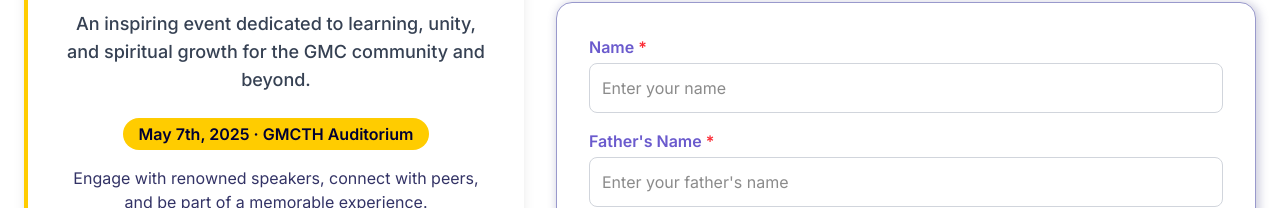
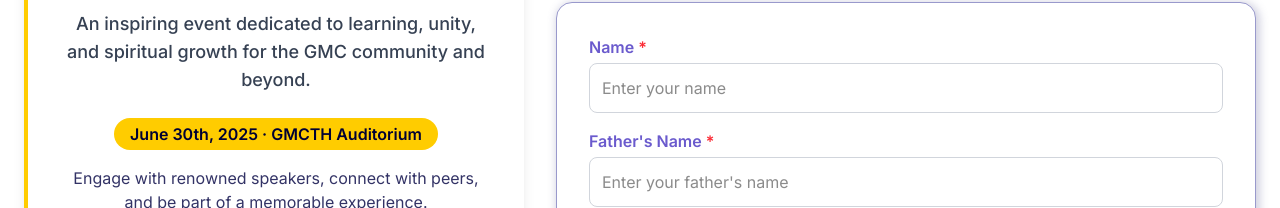
Before and after one commit to testgcahm/gis, a Next.js app: page /register in a window 1280 px wide. Shown: the part 284-492 px from the top of the page. Built offline with nearby package versions, Linux system fonts and the light colour scheme; no server answers.

Commit message:
fixed date

```diff
--- a/src/app/register/RegisterClient.tsx
+++ b/src/app/register/RegisterClient.tsx
@@ -192,7 +192,7 @@ const RegisterClient: React.FC = () => {
                         <h2 className="text-2xl md:text-3xl font-extrabold text-primary mb-3 drop-shadow-sm">Welcome to Islamic Fiesta'2025</h2>
                         <p className="text-lg text-gray-700 mb-4 font-medium">An inspiring event dedicated to learning, unity, and spiritual growth for the GMC community and beyond.</p>
                         <div className="my-2">
-                            <span className="inline-block bg-secondary text-primary-900 font-semibold px-4 py-1 rounded-full text-base mb-2">May 7th, 2025 &middot; GMCTH Auditorium</span>
+                            <span className="inline-block bg-secondary text-primary-900 font-semibold px-4 py-1 rounded-full text-base mb-2">June 30th, 2025 &middot; GMCTH Auditorium</span>
                         </div>
                         <p className="text-base text-primary-700 mb-2">Engage with renowned speakers, connect with peers, and be part of a memorable experience.</p>
                     </motion.div>
```
